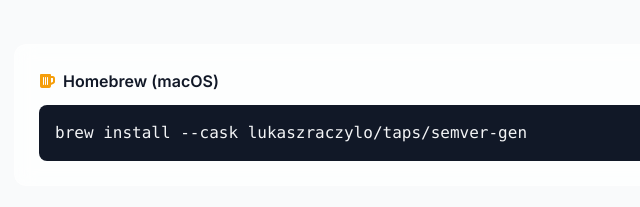
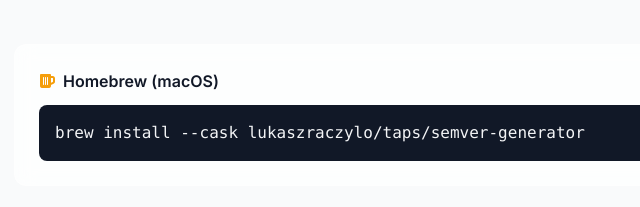
Before and after one commit to lukaszraczylo/semver-generator, a plain HTML site: page docs/index.html in a window 1280 px wide. Shown: the part 1700-1907 px from the top of the page, 242-882 px from the left. Drawn offline with nearby package versions, Linux system fonts and the light colour scheme.

```diff
--- a/docs/index.html
+++ b/docs/index.html
@@ -260,7 +260,7 @@
                             <i class="fas fa-beer mr-2 text-amber-500"></i>
                             Homebrew (macOS)
                         </h3>
-                        <pre class="bg-gray-900 text-gray-100 p-4 rounded-lg overflow-x-auto"><code>brew install --cask lukaszraczylo/taps/semver-gen</code></pre>
+                        <pre class="bg-gray-900 text-gray-100 p-4 rounded-lg overflow-x-auto"><code>brew install --cask lukaszraczylo/taps/semver-generator</code></pre>
                     </div>
                     <div class="glass p-6 rounded-xl">
                         <h3 class="font-semibold text-gray-900 dark:text-gray-100 mb-3 flex items-center">
```
Also changed, not shown: 2 other files.
